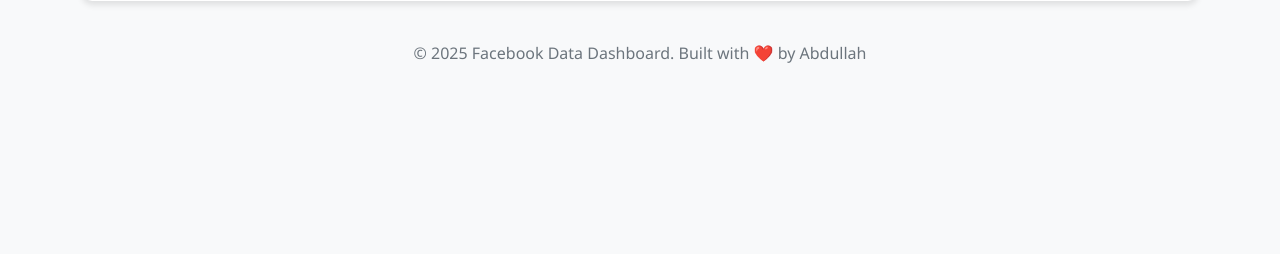
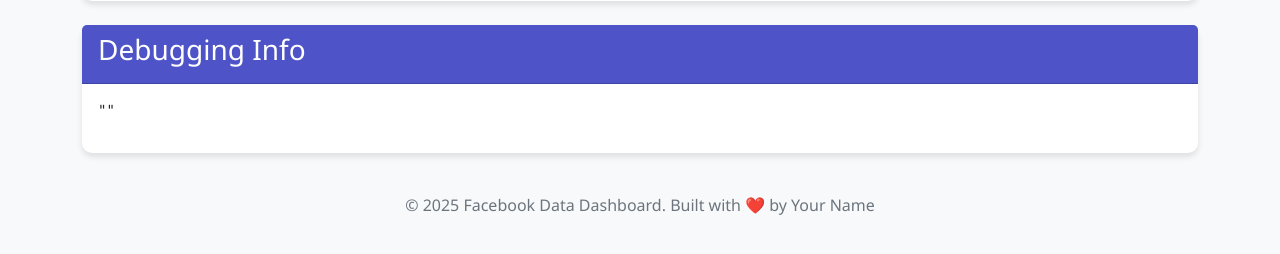
Before and after one commit to Abdullah-Rasheed/PIB-Grow, a Flask app: template templates/dashboard.html in a window 1280 px wide. Shown: the part 300-554 px from the top of the page. Run offline with Flask 3, Linux system fonts and the light colour scheme; the template is opened without the code that fills it, so the values that code supplies are empty.

Commit message:
Update dashboard.html

```diff
--- a/templates/dashboard.html
+++ b/templates/dashboard.html
@@ -55,12 +55,6 @@
         .footer a:hover {
             text-decoration: underline;
         }
-        .page-card {
-            margin-bottom: 30px;
-        }
-        .page-name {
-            font-size: 1.5rem;
-        }
     </style>
 </head>
 <body>
@@ -79,19 +73,29 @@
             </div>
         </div>
 
+        <!-- Debugging: Show raw pages data -->
+        <div class="debug-info card mb-4">
+            <div class="card-header">
+                <h3>Debugging Info</h3>
+            </div>
+            <div class="card-body">
+                <pre>{{ pages | tojson(indent=2) }}</pre>
+            </div>
+        </div>
+
         {% for page in pages %}
-        <div class="page card mb-4 page-card">
+        <div class="page card mb-4">
             <div class="card-header">
-                <h2 class="page-name">{{ page['name'] }}</h2>
+                <h2>Page: {{ page['name'] }}</h2>
             </div>
             <div class="card-body">
                 <p><strong>Page ID:</strong> {{ page['id'] }}</p>
 
                 <!-- Insights Section -->
                 {% if page.insights and 'error' in page.insights %}
-                <div class="error-message">
+                <p class="error-message">
                     Error: {{ page.insights['error']['error_user_msg'] or page.insights['error']['message'] }}
-                </div>
+                </p>
                 {% elif page.insights %}
                 <h5>Page Insights</h5>
                 {% for metric in page.insights.get('data', []) %}
@@ -99,15 +103,13 @@
                     <strong>{{ metric['name'] }}:</strong> {{ metric['values'][0]['value'] }}
                 </div>
                 {% endfor %}
-                {% else %}
-                <div class="error-message">No insights data available.</div>
                 {% endif %}
 
                 <!-- Monetization Section -->
                 {% if page.monetization and 'error' in page.monetization %}
-                <div class="error-message">
+                <p class="error-message">
                     Error: {{ page.monetization['error']['message'] }}
-                </div>
+                </p>
                 {% elif page.monetization %}
                 <h5>Monetization Data</h5>
                 {% for monetization in page.monetization.get('data', []) %}
@@ -115,8 +117,6 @@
                     <strong>{{ monetization['name'] }}:</strong> {{ monetization['value'] }}
                 </div>
                 {% endfor %}
-                {% else %}
-                <div class="error-message">No monetization data available.</div>
                 {% endif %}
             </div>
         </div>
@@ -124,7 +124,7 @@
     </div>
 
     <div class="footer">
-        <p>&copy; 2025 Facebook Data Dashboard. Built with ❤️ by Abdullah</p>
+        <p>&copy; 2025 Facebook Data Dashboard. Built with ❤️ by Your Name</p>
     </div>
 
     <script src="https://cdn.jsdelivr.net/npm/bootstrap@5.3.0/dist/js/bootstrap.bundle.min.js"></script>
```
